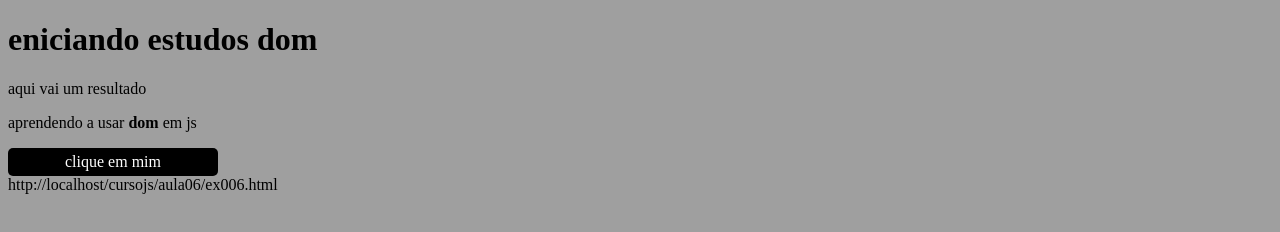
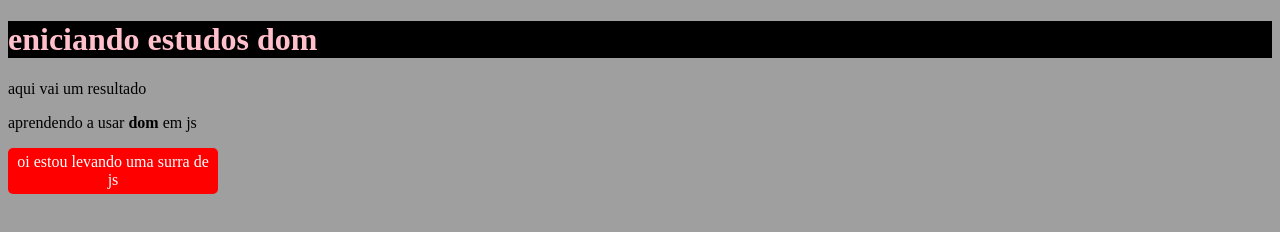
Before and after one commit to lindrielton/js, a plain HTML site: page cursojs/aula06/ex006.html in a window 1280 px wide. Drawn offline with Linux system fonts and the light colour scheme.

Commit message:
aprendendo o dom

```diff
--- a/cursojs/aula06/ex006.html
+++ b/cursojs/aula06/ex006.html
@@ -22,12 +22,25 @@
     </style>
 </head>
 <body>
-    <h1>eniciando estudos dom</h1>
+    <h1 name="logo">eniciando estudos dom</h1>
     <p>aqui vai um resultado</p>
     <p>aprendendo a usar <strong>dom</strong> em js</p>
-    <div>clique em mim</div>
+    <div class="msg">clique em mim</div>
     <script>
-        window.document.write(window.document.URL)
+
+        var p1 = window.document.getElementsByTagName('p')[1]
+        window.alert(p1.innerHTML)
+
+        var d = window.document.querySelector('div.msg')
+        d.style.background = 'red'
+        d.innerHTML = 'oi estou levando uma surra de js'
+
+        var h = window.document.getElementsByName('logo')[0]
+        h.style.color = 'pink'
+        h.style.background = 'black'
+
+
+
     </script>
 </body>
 </html>
```
